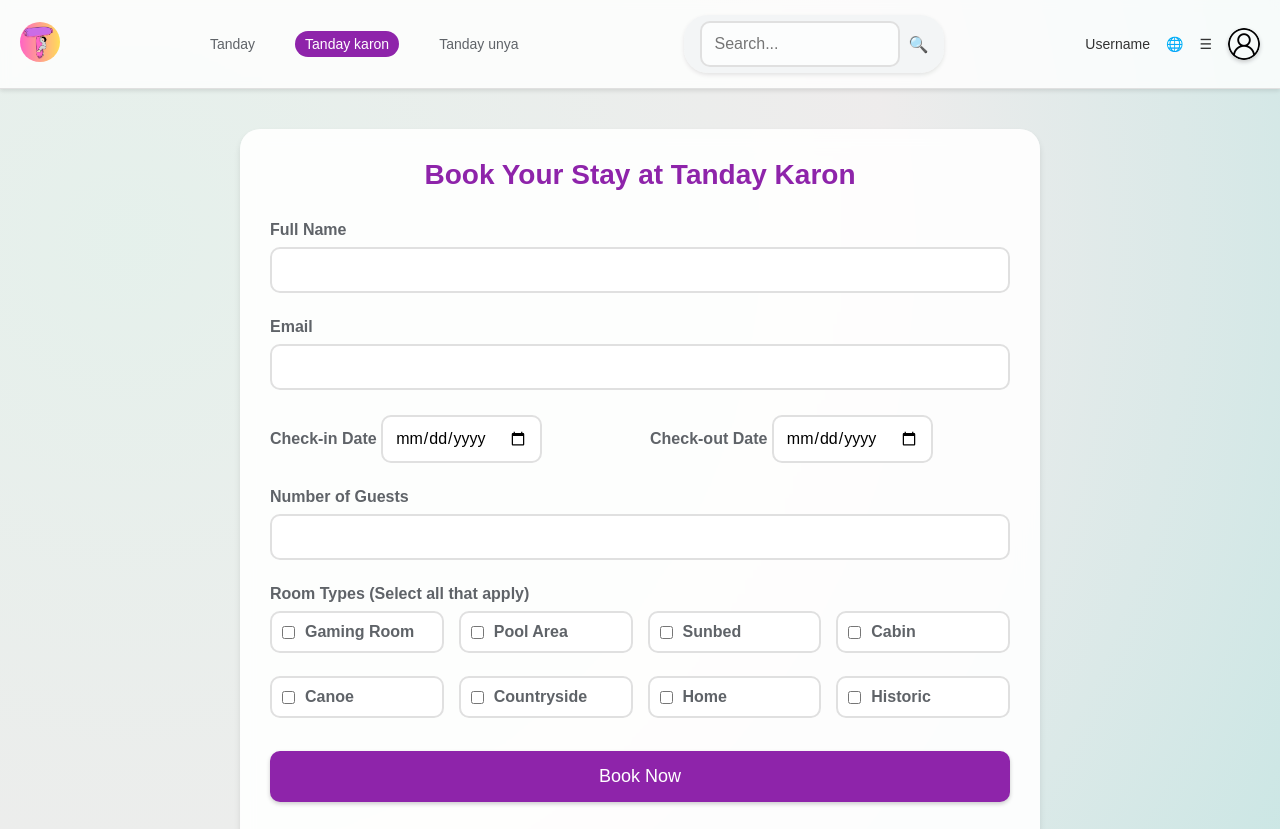
After one commit to ohpie69/Tanday, a Django app: page /booking/ in a window 1280 px wide. The commit adds this page. Shown: the top 829 px of the page. Run offline with Django 5.2, Linux system fonts and the light colour scheme; a user stored in the database is signed in.

Commit message:
HOME UPDATE AND BOOKING MADE

```diff
--- a/TandayApp/TandayApp/urls.py
+++ b/TandayApp/TandayApp/urls.py
@@ -16,11 +16,12 @@ Including another URLconf
 """
 from django.contrib import admin
 from django.urls import path
-from api.views import login_view, register_view, home_view  # Import the home_view
+from api.views import login_view, register_view, home_view, booking_page  # Import the home_view
 
 urlpatterns = [
     path('admin/', admin.site.urls),
     path('login/', login_view, name='login'),  # Ensure this line is present
     path('register/', register_view, name='register'),  # Add this line
     path('home/', home_view, name='home'),  # Add this line for the home view
+    path('booking/', booking_page, name='booking')
 ]
--- /dev/null
+++ b/TandayApp/api/templates/booking.html
@@ -0,0 +1,292 @@
+{% load static %}
+<!DOCTYPE html>
+<html lang="en">
+<head>
+    <meta charset="UTF-8">
+    <meta name="viewport" content="width=device-width, initial-scale=1.0">
+    <title>Tanday Karon Booking</title>
+    <style>
+        * {
+            margin: 0;
+            padding: 0;
+            box-sizing: border-box;
+            font-family: Arial, sans-serif;
+        }
+
+        body {
+            background-color: #f0f0f0;
+            background-image: radial-gradient(circle at 10% 20%, rgba(216, 241, 230, 0.46) 0%, rgba(233, 226, 226, 0.28) 50.8%, rgba(57, 197, 187, 0.27) 100.2%);
+            color: #333;
+        }
+
+        header {
+            display: flex;
+            justify-content: space-between;
+            align-items: center;
+            padding: 15px 20px;
+            background-color: rgba(255, 255, 255, 0.8);
+            border-bottom: 1px solid #e0e0e0;
+            box-shadow: 0 2px 4px rgba(0, 0, 0, 0.1);
+            backdrop-filter: blur(5px);
+        }
+
+        .logo img {
+            width: 40px;
+            height: 40px;
+            border-radius: 50%;
+        }
+
+        nav {
+            display: flex;
+            align-items: center;
+        }
+
+        nav a {
+            text-decoration: none;
+            color: #5f6368;
+            margin: 0 15px;
+            font-size: 14px;
+            padding: 5px 10px;
+            border-radius: 20px;
+            transition: background-color 0.3s, color 0.3s;
+        }
+
+        nav a:hover, nav a.active {
+            background-color: #8e24aa;
+            color: #ffffff;
+        }
+
+        .search-container {
+            display: flex;
+            align-items: center;
+            background-color: rgba(241, 243, 244, 0.8);
+            border-radius: 24px;
+            padding: 6px 16px;
+            margin: 0 16px;
+            box-shadow: 0 2px 4px rgba(0, 0, 0, 0.1);
+        }
+
+        .search-container input {
+            border: none;
+            background-color: transparent;
+            margin-right: 8px;
+            font-size: 14px;
+            width: 200px;
+        }
+
+        .search-icon {
+            color: #8e24aa;
+        }
+
+        .user-info {
+            display: flex;
+            align-items: center;
+        }
+
+        .user-info span {
+            margin-right: 16px;
+            font-size: 14px;
+        }
+
+        .user-info img {
+            width: 32px;
+            height: 32px;
+            border-radius: 50%;
+            box-shadow: 0 2px 4px rgba(0, 0, 0, 0.2);
+        }
+
+        .booking-container {
+            max-width: 800px;
+            margin: 40px auto;
+            background-color: rgba(255, 255, 255, 0.9);
+            border-radius: 20px;
+            box-shadow: 0 4px 6px rgba(0, 0, 0, 0.1);
+            padding: 30px;
+            backdrop-filter: blur(10px);
+        }
+
+        h1 {
+            color: #8e24aa;
+            margin-bottom: 30px;
+            text-align: center;
+            font-size: 28px;
+        }
+
+        .booking-form {
+            display: grid;
+            gap: 25px;
+        }
+
+        .form-group {
+            display: flex;
+            flex-direction: column;
+        }
+
+        label {
+            margin-bottom: 8px;
+            color: #5f6368;
+            font-weight: bold;
+        }
+
+        input[type="text"],
+        input[type="date"],
+        input[type="number"] {
+            padding: 12px;
+            border: 2px solid #e0e0e0;
+            border-radius: 10px;
+            font-size: 16px;
+            transition: border-color 0.3s;
+            background-color: rgba(255, 255, 255, 0.8);
+        }
+
+        input[type="text"]:focus,
+        input[type="date"]:focus,
+        input[type="number"]:focus {
+            border-color: #8e24aa;
+            outline: none;
+        }
+
+        .date-inputs {
+            display: grid;
+            grid-template-columns: 1fr 1fr;
+            gap: 20px;
+        }
+
+        .room-types {
+            display: grid;
+            grid-template-columns: repeat(auto-fill, minmax(150px, 1fr));
+            gap: 15px;
+        }
+
+        .room-type-item {
+            display: flex;
+            align-items: center;
+            padding: 10px;
+            border: 2px solid #e0e0e0;
+            border-radius: 10px;
+            cursor: pointer;
+            transition: background-color 0.3s, border-color 0.3s;
+            background-color: rgba(255, 255, 255, 0.8);
+        }
+
+        .room-type-item:hover {
+            background-color: rgba(240, 240, 240, 0.8);
+        }
+
+        .room-type-item input[type="checkbox"] {
+            margin-right: 10px;
+        }
+
+        button {
+            background-color: #8e24aa;
+            color: white;
+            border: none;
+            padding: 15px;
+            border-radius: 10px;
+            cursor: pointer;
+            font-size: 18px;
+            transition: background-color 0.3s, transform 0.3s;
+            box-shadow: 0 2px 4px rgba(0, 0, 0, 0.2);
+        }
+
+        button:hover {
+            background-color: #6a1b9a;
+            transform: translateY(-2px);
+        }
+
+        .gif-container {
+            text-align: center;
+            margin-top: 30px;
+        }
+
+        .gif-container img {
+            max-width: 100%;
+            border-radius: 10px;
+            box-shadow: 0 4px 6px rgba(0, 0, 0, 0.1);
+        }
+    </style>
+</head>
+<body>
+    <header>
+        <div class="logo">
+            <img src="{% static 'logo.png' %}" alt="Tanday Logo">
+        </div>
+        <nav>
+            <a href="{% url 'home' %}">Tanday</a>
+            <a href="#" class="active">Tanday karon</a>
+            <a href="#">Tanday unya</a>
+        </nav>
+        <div class="search-container">
+            <input type="text" placeholder="Search...">
+            <span class="search-icon">🔍</span>
+        </div>
+        <div class="user-info">
+            <span>Username</span>
+            <span>🌐</span>
+            <span>☰</span>
+            <img src="{% static 'user.png' %}" alt="User Profile">
+        </div>
+    </header>
+
+    <div class="booking-container">
+        <h1>Book Your Stay at Tanday Karon</h1>
+        <form class="booking-form">
+            <div class="form-group">
+                <label for="name">Full Name</label>
+                <input type="text" id="name" name="name" required>
+            </div>
+            <div class="form-group">
+                <label for="email">Email</label>
+                <input type="text" id="email" name="email" required>
+            </div>
+            <div class="form-group date-inputs">
+                <div>
+                    <label for="check-in">Check-in Date</label>
+                    <input type="date" id="check-in" name="check-in" required>
+                </div>
+                <div>
+                    <label for="check-out">Check-out Date</label>
+                    <input type="date" id="check-out" name="check-out" required>
+                </div>
+            </div>
+            <div class="form-group">
+                <label for="guests">Number of Guests</label>
+                <input type="number" id="guests" name="guests" min="1" required>
+            </div>
+            <div class="form-group">
+                <label>Room Types (Select all that apply)</label>
+                <div class="room-types">
+                    <label class="room-type-item">
+                        <input type="checkbox" name="room_type" value="gaming-room"> Gaming Room
+                    </label>
+                    <label class="room-type-item">
+                        <input type="checkbox" name="room_type" value="pool-area"> Pool Area
+                    </label>
+                    <label class="room-type-item">
+                        <input type="checkbox" name="room_type" value="sunbed"> Sunbed
+                    </label>
+                    <label class="room-type-item">
+                        <input type="checkbox" name="room_type" value="cabin"> Cabin
+                    </label>
+                    <label class="room-type-item">
+                        <input type="checkbox" name="room_type" value="canoe"> Canoe
+                    </label>
+                    <label class="room-type-item">
+                        <input type="checkbox" name="room_type" value="countryside"> Countryside
+                    </label>
+                    <label class="room-type-item">
+                        <input type="checkbox" name="room_type" value="home"> Home
+                    </label>
+                    <label class="room-type-item">
+                        <input type="checkbox" name="room_type" value="historic"> Historic
+                    </label>
+                </div>
+            </div>
+            <button type="submit">Book Now</button>
+        </form>
+        <div class="gif-container">
+            <img src="{% static 'tanday-karon.png' %}" alt="Tanday Karon GIF">
+        </div>
+    </div>
+</body>
+</html>
--- a/TandayApp/api/templates/home.html
+++ b/TandayApp/api/templates/home.html
@@ -206,7 +206,7 @@
         </div>
         <nav>
             <a href="#" class="active">Tanday</a>
-            <a href="#">Tanday karon</a>
+            <a href="{% url 'booking' %}">Tanday karon</a>
             <a href="#">Tanday unya</a>
         </nav>
         <div class="search-container">
--- a/TandayApp/api/views.py
+++ b/TandayApp/api/views.py
@@ -49,3 +49,7 @@ def update_profile_view(request):
     else:
         form = UserUpdateForm(instance=request.user)
     return render(request, 'update_profile.html', {'form': form})
+
+@login_required
+def booking_page(request):
+    return render(request, 'booking.html')
```
Also changed, not shown: TandayApp/api/static/15.gif (added), TandayApp/db.sqlite3.
